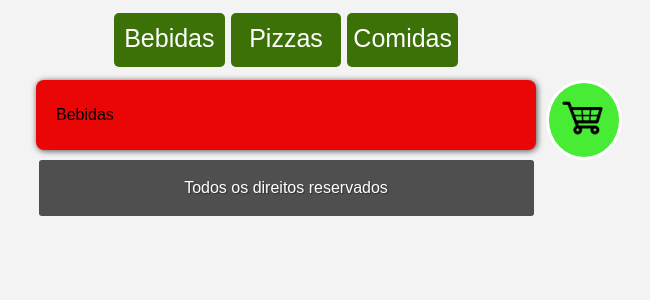
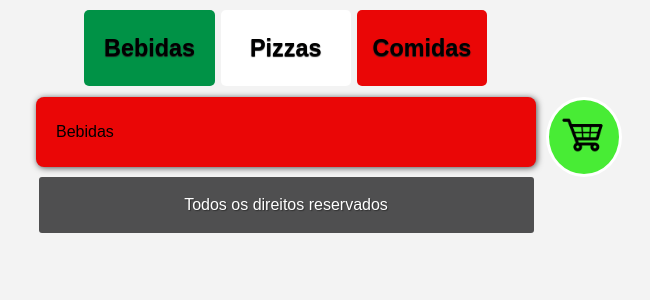
Before and after one commit to Pedro-H-Castoldi/come_tche, a Django app: page /bebidas/ in a window 1280 px wide. Shown: the part 116-416 px from the top of the page, without its empty margins (354-1004 px from the left). Run offline with Django 3.2, Linux system fonts and the light colour scheme; some libraries are stand-ins or nearby versions.

Commit message:
upload menus

```diff
--- a/taberna/static/css/global.css
+++ b/taberna/static/css/global.css
@@ -33,51 +33,67 @@ body {
 
 #food {
     width: 100%;
-    max-width: 400px;
+    max-width: 550px;
     margin: auto;
 }
 
-header .menu {
+.menu {
     width: 100%;
-    max-width: 350px;
+    max-width: 410px;
     margin: auto;
-    padding: 10px 0
+    padding: 10px 0;
 }
 
-header .menu ul {
-    padding: 0;
+.menu ul {
+    padding: 25px 0;
     align-items: center;
     margin: 0;
     display: flex;
     list-style: none;
 }
 
-header .menu ul li {
+.menu ul li a {
     flex: 1;
-    background-color: #3c7107;
     border-radius: 5px;
-    text-align: center;
-    line-height: 50px;
+    padding: 25px 15px;
     margin: 3px;
-    cursor: pointer;
+    text-decoration: none;
+    font-size: 23.4px;
+    color: #000;
+    text-shadow: rgb(34, 33, 33) 0px 1px 1px;
+    font-weight: bold;
 }
 
-header .menu ul li a {
-    text-decoration: none;
-    font-size: 25px;
-    color: #FFF;
+#drinks {
+    background-color: #009246;
+    padding: 25px 20px;
+}
+#pizzas {
+    background-color: #fff;
+    padding: 25px 29px;
+}
+#pastas {
+    background-color: #ea0606;
+    padding: 25px 16px;
 }
 
-header .menu ul .drinks-a:hover,
-header .menu ul .pizzas-a:hover,
-header .menu ul .food-a:hover{
-    opacity: .9;
+#drinks:hover,
+#pizzas:hover,
+#pastas:hover{
+    background-color: orangered;
+    color: #fff;
 }
 
-header .menu ul .drinks-a:active,
-header .menu ul .pizzas-a:active,
-header .menu ul .food-a:active {
-    background-color: #226922;
+#drinks:active{
+    background-color: #009246;
+}
+
+#pizzas:active {
+    background-color: #fff;
+}
+
+#pastas:active {
+    background-color: #ea0606;
 }
 
 section {
@@ -431,6 +447,24 @@ section .content .date #datetime {
         -webkit-tap-highlight-color: rgba(0, 0, 0, 0);
     }
 
+    #food {
+        max-width: 400px;
+    }
+
+    .menu {
+        max-width: 350px;
+    }
+
+    #drinks {
+        padding: 25px 10px;
+    }
+    #pizzas {
+        padding: 25px 19px;
+    }
+    #pastas {
+        padding: 25px 6px;
+    }
+
     section main .car {
         margin-left: 77%;
         margin-top: 70%;
--- a/taberna/templates/bebidas.html
+++ b/taberna/templates/bebidas.html
@@ -6,9 +6,9 @@
 <header id="food">
     <nav class="menu">
         <ul>
-            <li class="drinks-a"><a href="{% url 'bebidas' %}">Bebidas</a></li>
-            <li class="pizzas-a"><a href="{% url 'pizzas' %}">Pizzas</a></li>
-            <li class="food-a"><a href="{% url 'comidas' %}">Comidas</a></li>
+            <li><a href="{% url 'bebidas' %}" id="drinks">Bebidas</a></li>
+            <li><a href="{% url 'pizzas' %}" id="pizzas">Pizzas</a></li>
+            <li><a href="{% url 'comidas' %}" id="pastas">Comidas</a></li>
         </ul>
     </nav>
 </header>
--- a/taberna/templates/comidas.html
+++ b/taberna/templates/comidas.html
@@ -6,9 +6,9 @@
 <header id="food">
     <nav class="menu">
         <ul>
-            <li class="drinks-a"><a href="{% url 'bebidas' %}">Bebidas</a></li>
-            <li class="pizzas-a"><a href="{% url 'pizzas' %}">Pizzas</a></li>
-            <li class="food-a"><a href="{% url 'comidas' %}">Comidas</a></li>
+            <li><a href="{% url 'bebidas' %}" id="drinks">Bebidas</a></li>
+            <li><a href="{% url 'pizzas' %}" id="pizzas">Pizzas</a></li>
+            <li><a href="{% url 'comidas' %}" id="pastas">Comidas</a></li>
         </ul>
     </nav>
 </header>
--- a/taberna/templates/index.html
+++ b/taberna/templates/index.html
@@ -4,6 +4,7 @@
 {% block content %}
     <section class="container">
         <h2>O que Deseja?</h2>
+        <nav class="menu">
             <ul class="choice">
                 <li class="bebidas">
                     <a href="{% url 'bebidas' %}" id="drinks">Bebidas</a>
@@ -17,6 +18,7 @@
                     <a href="{% url 'comidas' %}" id="pastas">Salgados</a>
                 </li>
             </ul>
+        </nav>
 
     </section>
 {% endblock %}
--- a/taberna/templates/pizzas.html
+++ b/taberna/templates/pizzas.html
@@ -6,9 +6,9 @@
 <header id="food">
     <nav class="menu">
         <ul>
-            <li class="drinks-a"><a href="{% url 'bebidas' %}">Bebidas</a></li>
-            <li class="pizzas-a"><a href="{% url 'pizzas' %}">Pizzas</a></li>
-            <li class="food-a"><a href="{% url 'comidas' %}">Comidas</a></li>
+            <li><a href="{% url 'bebidas' %}" id="drinks">Bebidas</a></li>
+            <li><a href="{% url 'pizzas' %}" id="pizzas">Pizzas</a></li>
+            <li><a href="{% url 'comidas' %}" id="pastas">Comidas</a></li>
         </ul>
     </nav>
 </header>
```
Also changed, not shown: taberna/static/css/index/styles.css (+17 -22 lines). Lines whose indentation alone changed are shown as unchanged.
